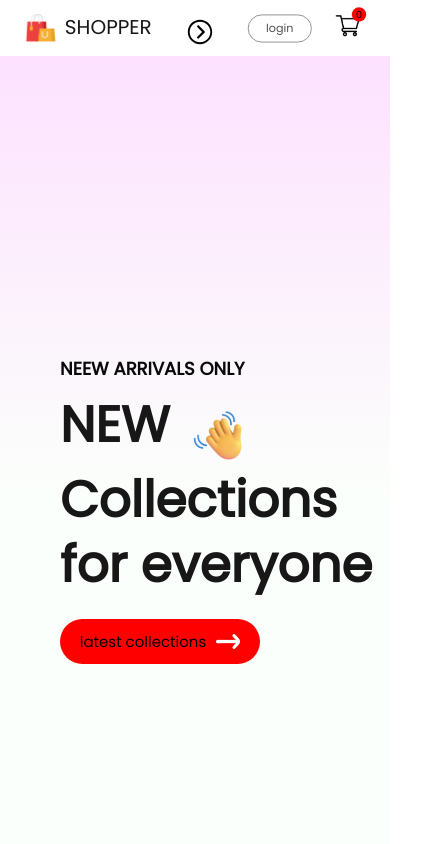
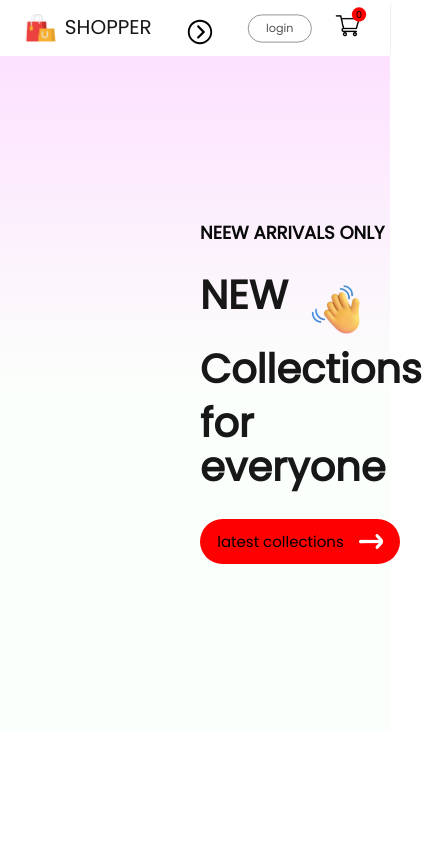
Before and after one commit to Kaksophat/react-project, a React (Vite) app: page / in a window 390 px wide. Shown: the top 844 px of the page, 422 px wide, since content can reach past the window. Built offline with nearby package versions, Linux system fonts and the light colour scheme; no server answers.

Commit message:
style hero

```diff
--- a/src/component/Hero/Hero.css
+++ b/src/component/Hero/Hero.css
@@ -1,5 +1,5 @@
 .Hero{
-    height: 105vh;
+    height: 80vh;
     /* height: auto; */
     background: linear-gradient(180deg, #fde1ff 0%, #e1ffe122 50%);
     display: flex;
@@ -12,7 +12,7 @@
     justify-content: center;
     line-height: 1.1;
     gap: 10px;
-    padding-left: 180px;
+    padding-left: 370px;
 }
 .Hero-left h2{
     font-size: 25px;
@@ -102,22 +102,22 @@
 }
 @media(max-width:800px){
     .Hero-left{
-    padding-left: 60px;
+    padding-left: 200px;
     }
     .Hero-left h2{
-        font-size: 16px;
+        font-size: 20px;
     }
     .Hero-left p{
-        font-size: 40px;
+        font-size: 50px;
     }
     .hand-hand-icon img{
-        padding-top: 20px;
+        padding-top: 30px;
     }
     .hero-latest-btn{
-        gap: 10px;
-        width: 220px;
-        height: 50px;
-        margin-top: 16px;
+        gap: 15px;
+        width: 260px;
+        height: 60px;
+        margin-top: 20px;
     }
     .Hero-rigth img{
         width: 100px;
@@ -127,20 +127,20 @@
 @media (max-width:500px){
     .Hero{
         flex-direction: column;
-        gap: 15px;
+        gap: 10px;
     }
     .Hero-rigth{
         display: none;
     }
 
     .Hero-left{
-        padding-top: 40px;
+        padding-top: 10px;
     }
     .Hero-left h2{
         font-size: 18px;
     }
     .Hero-left p{
-        font-size: 50px;
+        font-size: 40px;
     }
     .hand-hand-icon img{
         width: 55px;
```
